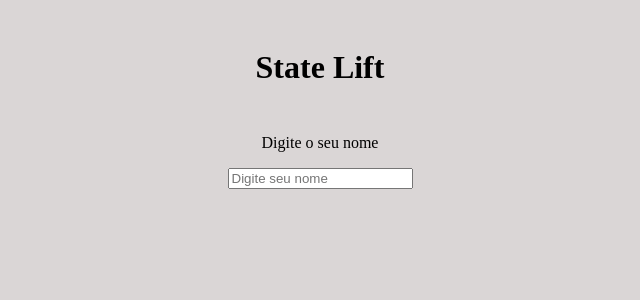
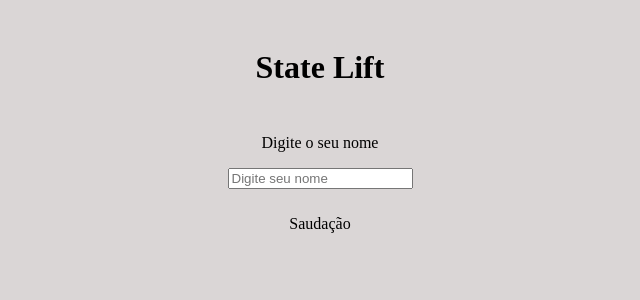
Before and after one commit to RusthenRonald/Projeto-React, a React (Create React App) app in the folder meu-projeto/: page / in a window 1280 px wide. Shown: the top 300 px of the page, without its empty margins (320-960 px from the left). Built offline with nearby package versions, Linux system fonts and the light colour scheme.

Commit message:
criando novo componente

```diff
--- a/meu-projeto/src/App.js
+++ b/meu-projeto/src/App.js
@@ -2,14 +2,17 @@ import {useState} from 'react'
 import logo from './logo.svg';
 import './App.css';
 import SeuNome from './components/SeuNome';
+import Saudacao from './components/Saudacao';
 function App() {
 
-
+  const [nome,setNome]=useState()
 
   return (
     <div className="App">
       <h1>State Lift</h1>
-      <SeuNome/>
+      <SeuNome setNome={setNome}/>
+      {nome}
+      <Saudacao/>
     </div>
   );
 }
--- /dev/null
+++ b/meu-projeto/src/components/Saudacao.js
@@ -0,0 +1,7 @@
+function Saudacao(){
+    return(
+        <>
+            <p>Saudação</p>
+        </>
+    )
+} export default Saudacao
--- a/meu-projeto/src/components/SeuNome.js
+++ b/meu-projeto/src/components/SeuNome.js
@@ -1,8 +1,8 @@
-function SeuNome(){
+function SeuNome({setNome}){
     return(
         <div>
             <p>Digite o seu nome</p>
-            <input type={"text"} placeholder="Digite seu nome"></input>
+            <input type={"text"} placeholder="Digite seu nome" onChange={(e)=>setNome(e.target.value)}></input>
         </div>
     )
 } export default SeuNome
```
